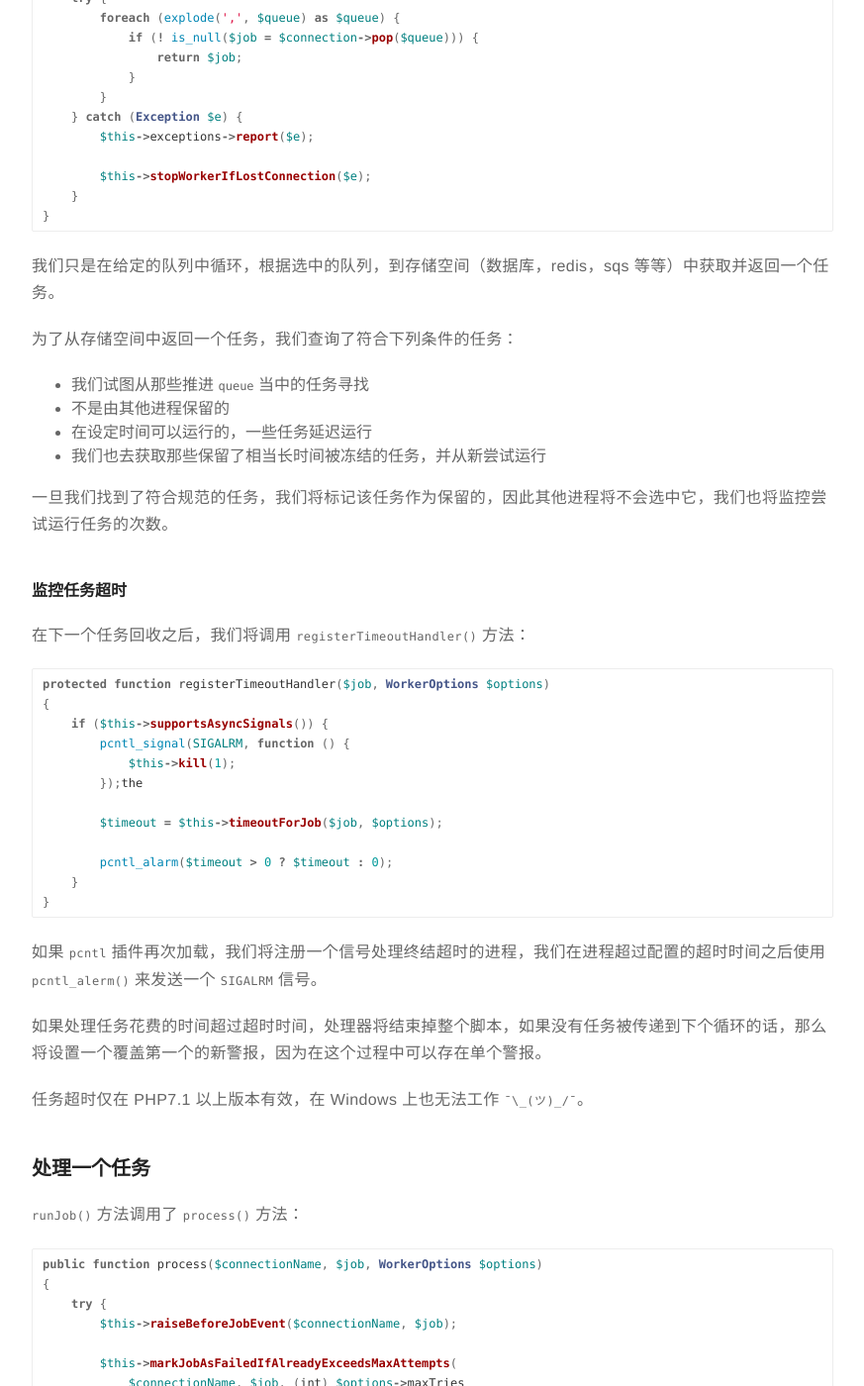
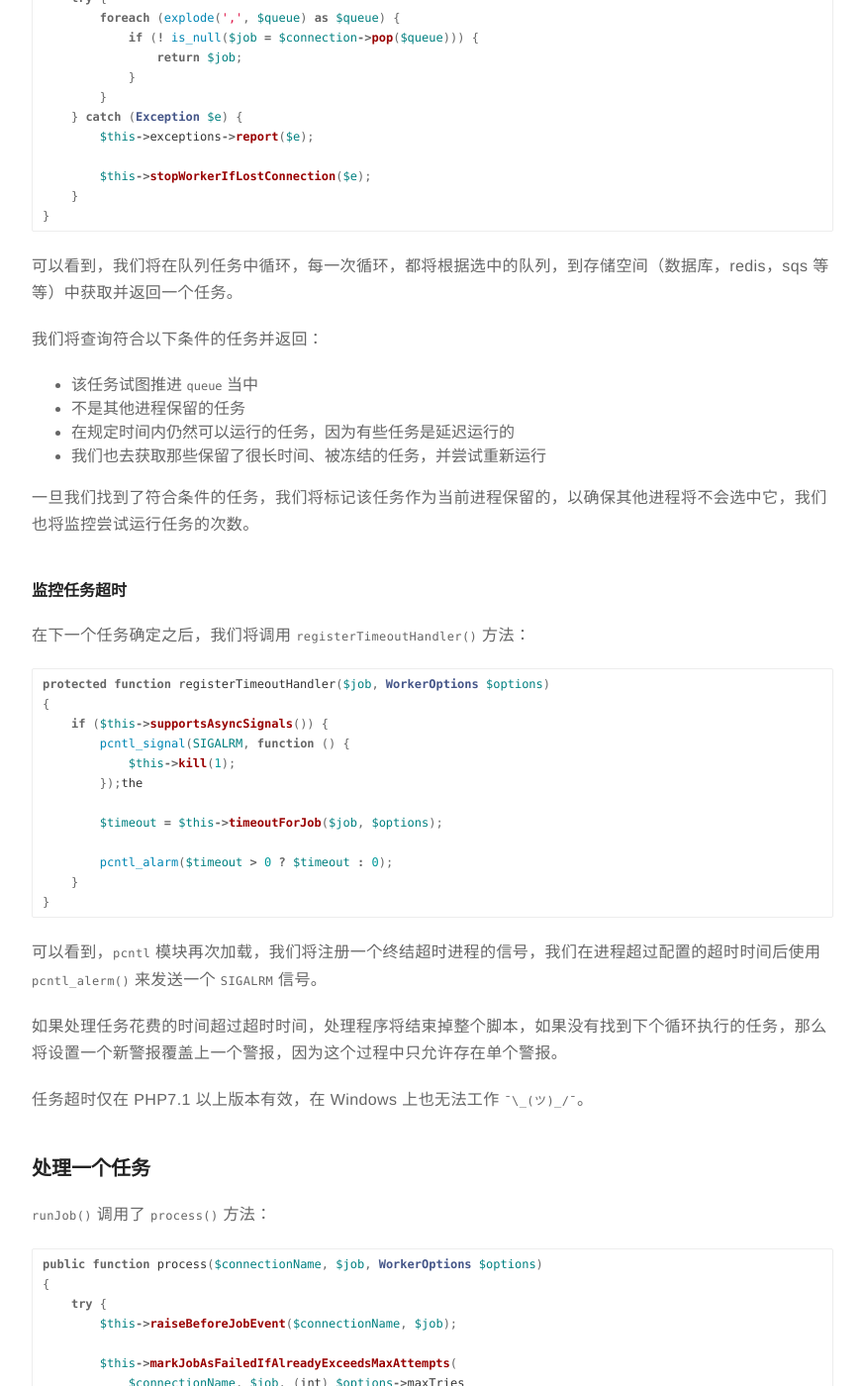
Before and after one commit to rust17/blog, a Jekyll site: the page built from _posts/second/2019-04-24-queue-workers-how-they-work.markdown, in a window 1280 px wide and 1400 px high, scrolled down 7294 px. Shown: the whole window at 99% size, without its empty margins (203-1076 px from the left). Built offline with Jekyll 4.4.1, drawn with Linux system fonts in a browser that asks for light colours; some of the changed text lies outside the part shown.

Commit message:
update article 5

````diff
--- a/_posts/second/2019-04-24-queue-workers-how-they-work.markdown
+++ b/_posts/second/2019-04-24-queue-workers-how-they-work.markdown
@@ -164,16 +164,16 @@
 
 ### 启动进程
 
-为了启动进程，我们需要收集两方面信息：
+为了启动进程，我们需要收集两方面的信息：
 
-* 当前进程获取任务的连接
-* 当前进程获取任务的队列
+* 工作进程获取任务的连接
+* 工作进程获取任务的队列
 
-你可以在 `queue:work` 命令中添加一个 `--connection=default` 配置项，如果你没有指明默认的连接，那么 `queue.default` 中的配置就将被使用。
+可以在 `queue:work` 命令中再添加一个 `--connection=default` 的配置项，表明如果你没有指明默认的连接，那么就采用 `queue.default` 中的配置。
 
-同样对于队列方式而言，你可以提供一个 `--queue=emails` 配置项或者使用你选择的连接配置当中的 `queue` 配置。
+同样，对于队列而言，可以再提供一个 `--queue=emails` 配置项或者使用选择的连接中的 `queue` 配置。
 
-一旦这些东西设置好，`WorkCommand::handle()` 方法将执行 `runWorker()`：
+一旦这些东西设置好，`WorkCommand::handle()` 方法就可以执行 `runWorker()` 了：
 
 ```php
 protected function runWorker($connection, $queue)
@@ -197,9 +197,9 @@
 }
 ```
 
-从服务容器中解析出 `Queue\Worker` 实例，在 `runWorker()` 内部我们设置进程将要使用的缓存驱动，同时也设置好基于 `--once` 命令行参数将要调用的方法。
+可以看到，在该构造函数内我们从服务容器中解析出 `Queue\Worker` 实例，在执行 `runWorker()` 的时候，我们使用实例设置进程的缓存驱动，同时也设置好基于 `--once` 命令行参数将要调用的方法。
 
-在 `--once` 配置的方法使用过后，我们将调用 `runNextJob` 方法执行下一个待执行的任务，然后脚本终止。不然我们就调用 `daemon` 方法保持进程运行从而一直处理任务。
+在 `--once` 参数配置好的前提下，我们将调用 `runNextJob` 方法执行下一个待执行的任务，然后脚本终止。否则，我们就调用 `daemon` 方法保持进程运行状态，从而可以一直处理任务。
 
 ```php
 protected function gatherWorkerOptions()
@@ -214,7 +214,7 @@
 
 ### 守护进程
 
-让来我们看下 `Worker::daemon()` 方法，该方法内部的第一行就调用 `listenForSignals()` 方法：
+现在，让来我们看下 `Worker::daemon()` 方法，该方法内的第一行就调用 `listenForSignals()`：
 
 ```php
 protected function listenForSignals()
@@ -237,19 +237,19 @@
 }
 ```
 
-该方法使用了 PHP7.1 的信号处理程序，`supportsAsyncSignals()` 方法检查了我们的 PHP 版本是否是 7.1 然后加载 `pcntl` 模块。
+首先，该方法使用了 PHP7.1 的信号处理函数 `supportsAsyncSignals()` 方法检查了环境是否是 PHP7.1 以及 `pcntl` 模块是否加载成功。
 
-然后调用 `pcntl_async_signals()` 开启信号处理，再然后为多个信号注册处理程序：
+然后，调用 `pcntl_async_signals()` 开启信号处理，接下来为多个信号注册对应的处理程序：
 
-* 脚本指示将要关闭时会引发 `SIGTERM`
-* `SIGUSR2` 是一个用户自定义的信号，Laravel 使用其指示脚本将要暂停
-* 暂停的脚本要重新启动时会引发 `SIGOUT`
+* `SIGTERM` 代表脚本将要关闭时会触发
+* `SIGUSR2` 是一个用户自定义的信号，Laravel 使用其表示脚本将要暂停
+* `SIGOUT` 代表暂停的脚本要重新启动时会触发
 
-这些信号是从一个诸如 [Supervisor][1] 的进程监控发送过来的。
+这些信号是从一个类似于 [Supervisor][1] 的进程监控管理中发送过来的。
 
-`Worker::daemon()` 方法的第二行获取了最后一个队列重启的时间戳，当我们调用 `queue:restart` 的时候该值会被缓存起来，我们通过检查最后重启的时间不匹配来指示进程应该重启，更多内容稍后将介绍。
+`Worker::daemon()` 方法的第二行获取了最后一个队列任务重启的时间戳，当我们调用 `queue:restart` 时该值会被保存起来，我们通过检查进程最后一次重启的时间与该值是否匹配来指示进程是否应该重启，更多详细见下文。
 
-最终该方法开启了一个循环，我们将继续寻找剩余任务，执行它们，并且在工作进程中执行一些操作。
+最终，该方法开启了一个循环，在循环内继续寻找并执行任务，并且在工作进程中执行一些操作：
 
 ```php
 while (true) {
@@ -275,12 +275,12 @@
 }
 ```
 
-#### 决定了进程是否处理任务
+#### 决定进程是否处理任务
 
-调用 `daemonShouldRun()` 主要是为了确认以下情况：
+调用 `daemonShouldRun()` 是为了确认以下情况：
 
 * 应用程序不是处于维护模式
-* 进程没有暂停
+* 工作进程没有暂停
 * 循环期间没有事件监听器试图停止循环
 
 即使程序处于维护模式，你依然可以通过命令行带上 `--force` 参数来处理任务：
@@ -289,15 +289,15 @@
 php artisan queue:work --force
 ```
 
-其中决定了进程是否继续运行的一个条件如下：
+在这当中，决定了进程是否继续运行的一个条件如下：
 
 ```php
 $this->events->until(new \Events\Looping($connectionName, $queue)) === false
 ```
 
-这行代码启动了一个 `Queue\Event\Looping` 事件并且检查 `handle()` 有没有监听到返回 false，使用这个判断你可以偶尔强制进程暂时结束。
+这行代码启动了一个 `Queue\Event\Looping` 事件并且检查内部的 `handle()` 有没有返回 false，使用这个判断可以强制进程暂时停止。
 
-如果进程需要暂停，将调用`pauseWorker()`方法：
+如果需要暂停进程，将调用`pauseWorker()`方法：
 
 ```php
 protected function pauseWorker(WorkerOptions $options, $lastRestart)
@@ -308,7 +308,7 @@
 }
 ```
 
-该方法调用了 `sleep` 方法并且将 `--sleep` 参数传递到控制台：
+该方法内调用了 `sleep` 并且将 `--sleep` 参数传递到控制台：
 
 ```php
 public function sleep($seconds)
@@ -317,7 +317,7 @@
 }
 ```
 
-在脚本休眠一段时间后，我们将检查进程是否应该退出，如果是的话结束掉该脚本，我们之后将继续跟踪 `stopIfNecessary()` 方法，如果脚本不应该被结束我们就调用 `continue`，开启一个新的循环：
+在脚本休眠一段时间后，我们将检查进程是否应该退出，如果是那么结束掉该脚本，该结果将在 `stopIfNecessary()` 内给出，如果脚本不应该结束我们就调用 `continue`，又开启一个新的循环：
 
 ```php
 if (! $this->daemonShouldRun($options, $connectionName, $queue)) {
@@ -335,7 +335,7 @@
 );
 ```
 
-`getNextJob()` 方法接收一个待运行的队列连接实例以及应该获取任务的队列：
+`getNextJob()` 方法接收一个待运行任务的队列连接实例和一个队列任务：
 
 ```php
 protected function getNextJob($connection, $queue)
@@ -354,20 +354,20 @@
 }
 ```
 
-我们只是在给定的队列中循环，根据选中的队列，到存储空间（数据库，redis，sqs 等等）中获取并返回一个任务。
+可以看到，我们将在队列任务中循环，每一次循环，都将根据选中的队列，到存储空间（数据库，redis，sqs 等等）中获取并返回一个任务。
 
-为了从存储空间中返回一个任务，我们查询了符合下列条件的任务：
+我们将查询符合以下条件的任务并返回：
 
-* 我们试图从那些推进 `queue` 当中的任务寻找
-* 不是由其他进程保留的
-* 在设定时间可以运行的，一些任务延迟运行
-* 我们也去获取那些保留了相当长时间被冻结的任务，并从新尝试运行
+* 该任务试图推进 `queue` 当中
+* 不是其他进程保留的任务
+* 在规定时间内仍然可以运行的任务，因为有些任务是延迟运行的
+* 我们也去获取那些保留了很长时间、被冻结的任务，并尝试重新运行
 
-一旦我们找到了符合规范的任务，我们将标记该任务作为保留的，因此其他进程将不会选中它，我们也将监控尝试运行任务的次数。
+一旦我们找到了符合条件的任务，我们将标记该任务作为当前进程保留的，以确保其他进程将不会选中它，我们也将监控尝试运行任务的次数。
 
 #### 监控任务超时
 
-在下一个任务回收之后，我们将调用 `registerTimeoutHandler()` 方法：
+在下一个任务确定之后，我们将调用 `registerTimeoutHandler()` 方法：
 
 ```php
 protected function registerTimeoutHandler($job, WorkerOptions $options)
@@ -384,15 +384,15 @@
 }
 ```
 
-如果 `pcntl` 插件再次加载，我们将注册一个信号处理终结超时的进程，我们在进程超过配置的超时时间之后使用 `pcntl_alerm()` 来发送一个 `SIGALRM` 信号。
+可以看到，`pcntl` 模块再次加载，我们将注册一个终结超时进程的信号，我们在进程超过配置的超时时间后使用 `pcntl_alerm()` 来发送一个 `SIGALRM` 信号。
 
-如果处理任务花费的时间超过超时时间，处理器将结束掉整个脚本，如果没有任务被传递到下个循环的话，那么将设置一个覆盖第一个的新警报，因为在这个过程中可以存在单个警报。
+如果处理任务花费的时间超过超时时间，处理程序将结束掉整个脚本，如果没有找到下个循环执行的任务，那么将设置一个新警报覆盖上一个警报，因为这个过程中只允许存在单个警报。
 
 任务超时仅在 PHP7.1 以上版本有效，在 Windows 上也无法工作 `¯\_(ツ)_/¯`。
 
 ### 处理一个任务
 
-`runJob()` 方法调用了 `process()` 方法：
+`runJob()` 调用了 `process()` 方法：
 
 ```php
 public function process($connectionName, $job, WorkerOptions $options)
@@ -434,11 +434,11 @@
 }
 ```
 
-不然我们就调用 `fire()` 方法基于任务对象执行任务。
+如果任务没有标记为失败，我们将基于任务对象调用 `fire()` 方法执行任务。
 
 #### 去哪里获取任务对象？
 
-`getNextJob()` 方法返回了一个 `Contracts\Queue\Job` 实例，我们将根据队列驱动使用相应的任务实例，例如，在该例子中 `Queue\Jobs\DatabaseJob` 对应的是数据库队列驱动。
+`getNextJob()` 方法返回了一个 `Contracts\Queue\Job` 实例，同时，我们将根据队列驱动使用相应的队列实例，例如，在该例子中 `Queue\Jobs\DatabaseJob` 对应的是数据库队列驱动。
 
 #### 循环结束
 
@@ -459,7 +459,7 @@
 }
 ```
 
-`shouldQuit` 属性设置分为两种情况，一种是设置在 `listenForSignals()` 内的 `SIGTERM` 信号处理器，第二种是在 `stopWorkerIfLostConnection()`：
+`shouldQuit` 属性设置分两种情况，一种是在 `listenForSignals()` 内设置的 `SIGTERM` 信号处理器，另一种是在 `stopWorkerIfLostConnection()` 中：
 
 ```php
 protected function stopWorkerIfLostConnection($e)
@@ -470,7 +470,7 @@
 }
 ```
 
-当回收以及处理任务的时候，该方法会在好几个 try...catch 中被调用，确保了该进程会终止从而控制台会发起一个新的数据库连接。
+当任务回收以及处理任务的时候，该方法会在好几个 try...catch 中被调用，确保了该进程会终止，从而让控制台发起一个新的数据库连接。
 
 `causedByLostConnection()` 方法可以在 `Database\DetectsLostConnections` 这个 trait 中找到。
 
````
Also changed, not shown: other parts of _posts/second/2019-04-24-queue-workers-how-they-work.markdown (+3 -3 lines).
